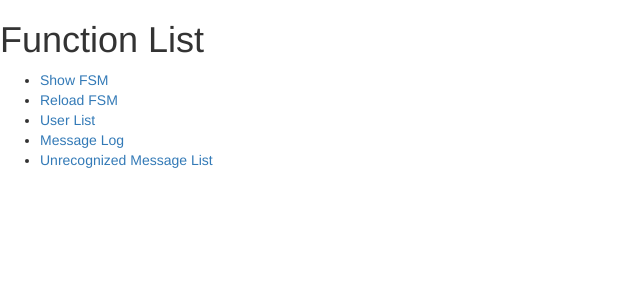
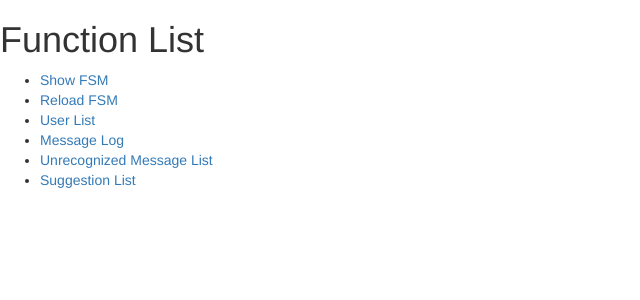
Before and after one commit to NCKU-CCS/line_bot_server, a Django app: page / in a window 1280 px wide. Shown: the top 300 px of the page, without its empty margins (0-640 px from the left). Run offline with Django 3.2, Linux system fonts and the light colour scheme; the visitor is signed in with stand-in values (Sample User, id 1); parts of the project's set-up code (start-up, migrations or seed data) failed here and were passed over; some libraries are stand-ins or nearby versions.

Commit message:
Add suggestion list page

```diff
--- a/denguefever_tw/dengue_linebot/templates/dengue_linebot/index.html
+++ b/denguefever_tw/dengue_linebot/templates/dengue_linebot/index.html
@@ -11,5 +11,6 @@
     <li><a href="/dengue_linebot/user_list/">User List</a></li>
     <li><a href="/dengue_linebot/msg_log_list/">Message Log</a></li>
     <li><a href="/dengue_linebot/unrecog_msgs/">Unrecognized Message List</a></li>
+    <li><a href="/dengue_linebot/suggestion_list/">Suggestion List</a></li>
   </ul>
 {% endblock %}
--- a/denguefever_tw/dengue_linebot/urls.py
+++ b/denguefever_tw/dengue_linebot/urls.py
@@ -14,4 +14,5 @@ urlpatterns = [
     url(r'^(?P<uid>\S+)/msg_log_detail/$', msg_log_detail),
     url(r'^unrecog_msgs/$', unrecognized_msg_list),
     url(r'^(?P<mid>\S+)/handle_unrecognized_msg/$', handle_unrecognized_msg),
+    url(r'^suggestion_list/$', suggestion_list),
 ]
--- a/denguefever_tw/dengue_linebot/views.py
+++ b/denguefever_tw/dengue_linebot/views.py
@@ -18,7 +18,7 @@ from linebot.models import MessageEvent, TextMessage
 
 from .denguebot_fsm import DengueBotMachine
 from .models import (
-    MessageLog, LineUser,
+    MessageLog, LineUser, Suggestion,
     BotReplyLog, UnrecognizedMsg, ResponseToUnrecogMsg
 )
 
@@ -205,3 +205,9 @@ def handle_unrecognized_msg(request, mid):
 
         context = {'msg_content': msg_content, 'proper_response': response_content}
         return render(request, 'dengue_linebot/handle_unrecog_msg.html', context)
+
+
+@login_required
+def suggestion_list(request):
+    context = {'suggestions': Suggestion.objects.all()}
+    return render(request, 'dengue_linebot/suggestion_list.html', context)
```
Also changed, not shown: denguefever_tw/dengue_linebot/templates/dengue_linebot/suggestion_list.html (added, +14 -0 lines).
